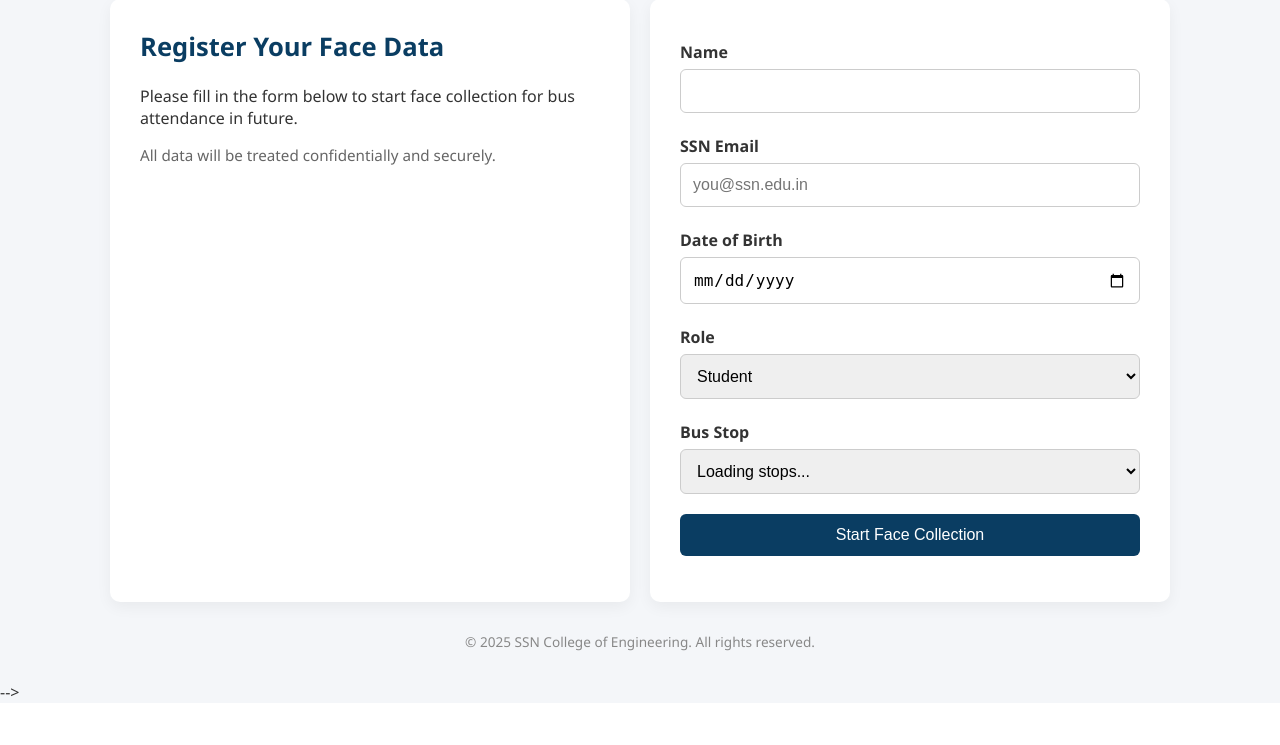
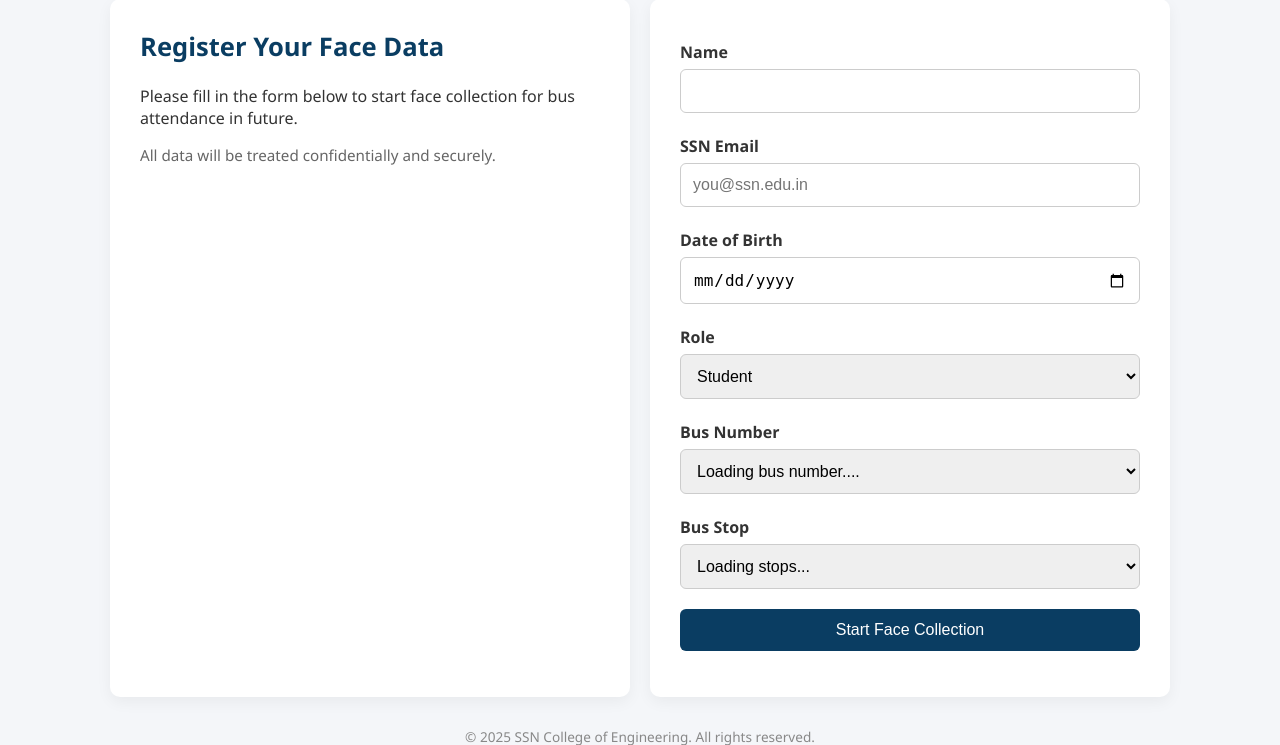
Before and after one commit to SRee1721/ssn-face-collector, a Python web app: template templates/index.html in a window 1280 px wide. Shown: the part 111-856 px from the top of the page. Before the commit the page ends 808 px from the top, so only its background shows below. Run offline with Jinja, Linux system fonts and the light colour scheme; the template is opened without the code that fills it, so the values that code supplies are empty; some libraries are stand-ins or nearby versions.

Commit message:
Update index.html

```diff
--- a/templates/index.html
+++ b/templates/index.html
@@ -498,7 +498,10 @@
             <option value="STUDENT">Student</option>
             <option value="TEACHER">Teacher</option>
           </select>
-
+          <label for="busNo">Bus Number</label>
+          <select id="busNo" required>
+            <option value="">Loading bus number....</option>
+          </select>
           <label for="busStop">Bus Stop</label>
           <select id="busStop" required>
             <option value="">Loading stops...</option>
```
